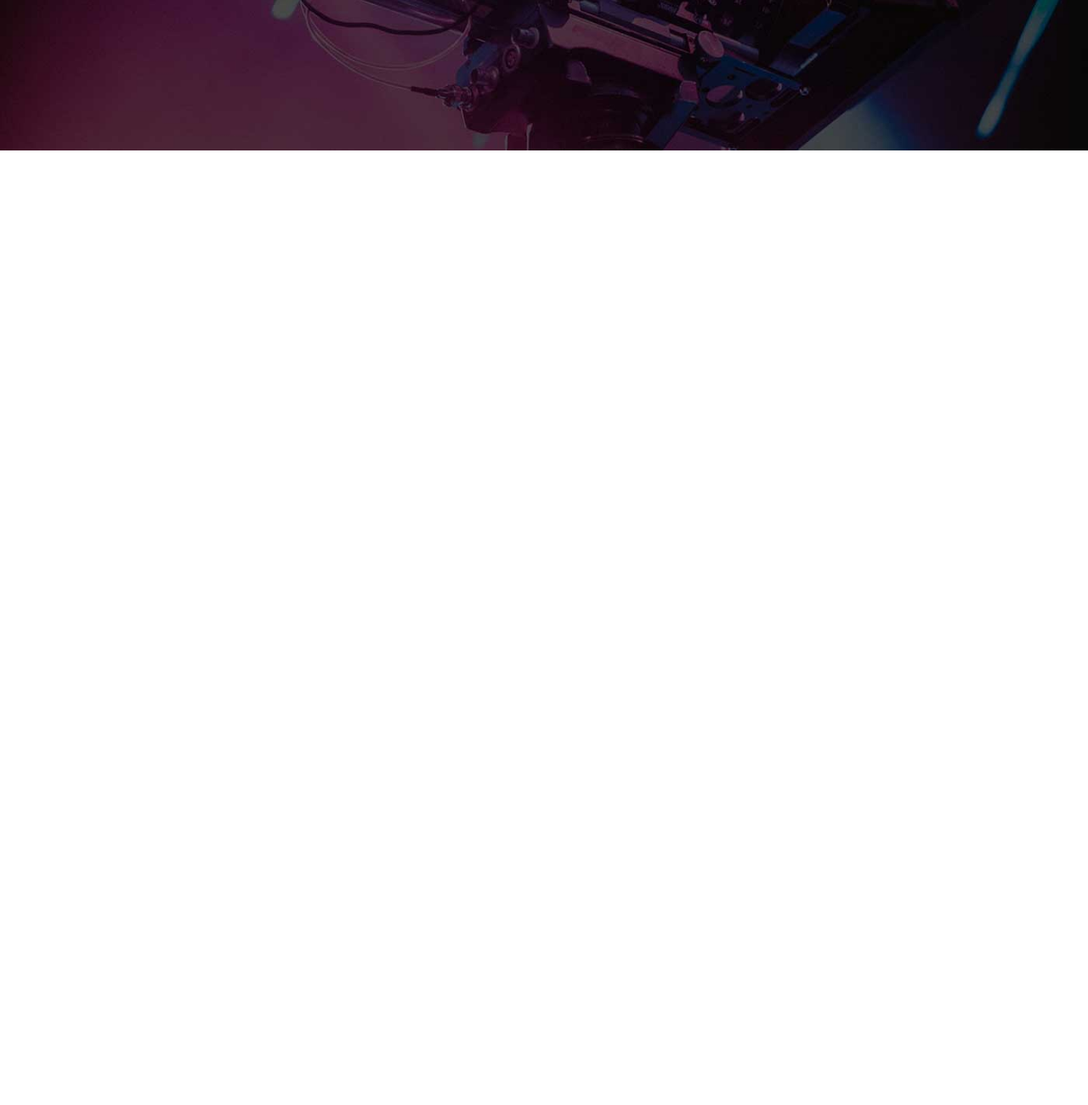
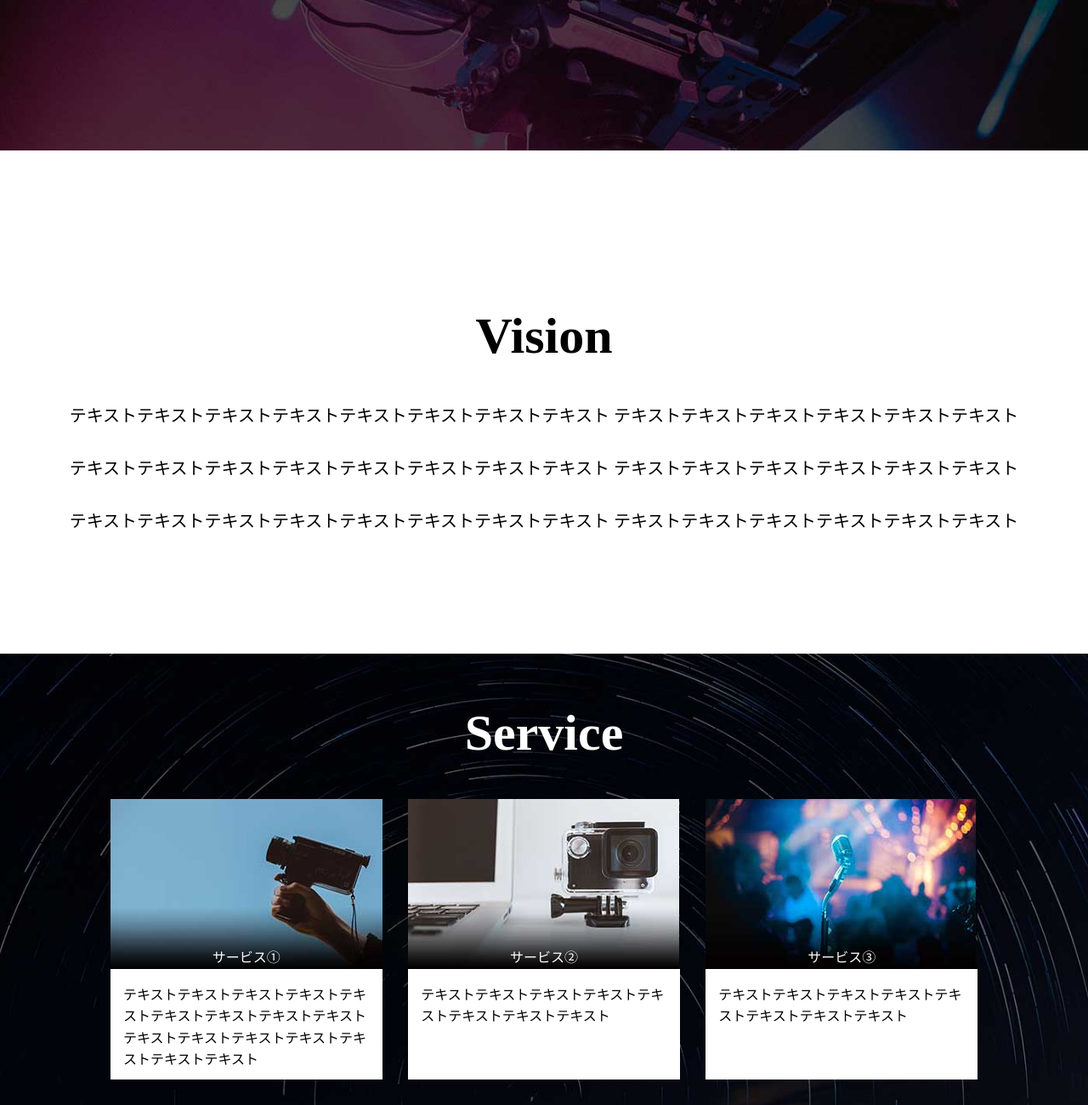
Before and after one commit to sky-web-study/corporate_tutorial, a plain HTML site: page index.html in a window 1280 px wide. Shown: the part 543-1843 px from the top of the page at 85% size. Before the commit the page ends 800 px from the top, so only its background shows below. Drawn offline with Linux system fonts and the light colour scheme.

Commit message:
third day commit

```diff
--- a/css/master.css
+++ b/css/master.css
@@ -29,7 +29,7 @@ footer, header, hgroup, menu, nav, section {
 	display: block;
 }
 body {
-	line-height: 1;
+	line-height: 1.6;
 }
 ol, ul {
 	list-style: none;
@@ -89,3 +89,55 @@ nav {
   justify-content: center;
   align-items: center;
 }
+/* Vision */
+.section-inner {
+  padding: 90px 10px 110px;
+}
+.section-inner h2 {
+  font-size: 60px;
+  text-align: center;
+  font-family: 'timeburner-regular';
+  margin-bottom: 30px;
+  font-weight: bold;
+}
+.vision p{
+  margin-bottom: 30px;
+  font-size: 20px;
+  text-align: center;
+}
+/* Service */
+.service {
+  background: url(../images/bg_service.jpg);
+  background-size: 100%;
+}
+.service h2 {
+  color: #fff;
+}
+.service .section-inner {
+  padding: 45px 10px 30px;
+}
+.card-wrap {
+  display: flex;
+  justify-content: center;
+  justify-content: space-between;
+  max-width: 1020px;
+  margin: 0 auto;
+}
+.card {
+  width: calc(33.3% - 20px);
+  background: #fff;
+}
+.card figure {
+  position: relative;
+}
+.card figcaption {
+  position: absolute;
+  bottom: 8px;
+  left: 0;
+  right: 0;
+  text-align: center;
+  color: #fff;
+}
+.card-text {
+  padding: 10px 15px;
+}
--- a/index.html
+++ b/index.html
@@ -28,7 +28,37 @@
     </main>
   </header>
   <main>
-
+    <section id="vision" class="vision">
+      <div class="section-inner">
+        <h2>Vision</h2>
+        <p>テキストテキストテキストテキストテキストテキストテキストテキスト テキストテキストテキストテキストテキストテキスト</p>
+        <p>テキストテキストテキストテキストテキストテキストテキストテキスト テキストテキストテキストテキストテキストテキスト</p>
+        <p>テキストテキストテキストテキストテキストテキストテキストテキスト テキストテキストテキストテキストテキストテキスト</p>
+      </div>
+    </section>
+    <section id="service" class="service">
+      <div class="section-inner">
+        <h2>Service</h2>
+        <div class="card-wrap">
+          <div class="card">
+            <figure> <img src="./images/service_01.jpg">
+            <figcaption>サービス①</figcaption>
+            </figure>
+            <div class="card-text">
+              <p>テキストテキストテキストテキストテキストテキストテキストテキストテキストテキストテキストテキストテキストテキストテキストテキスト</p> </div> </div> <div class="card"> <figure> <img src="./images/service_02.jpg"> <figcaption>サービス②</figcaption> </figure> <div class="card-text"> <p>テキストテキストテキストテキストテキストテキストテキストテキスト</p>
+            </div>
+          </div>
+          <div class="card">
+            <figure>
+              <img src="./images/service_03.jpg"> <figcaption>サービス③</figcaption>
+            </figure>
+            <div class="card-text">
+              <p>テキストテキストテキストテキストテキストテキストテキストテキスト</p>
+            </div>
+          </div>
+        </div>
+      </div>
+    </section>
   </main>
   <footer>
 
```
